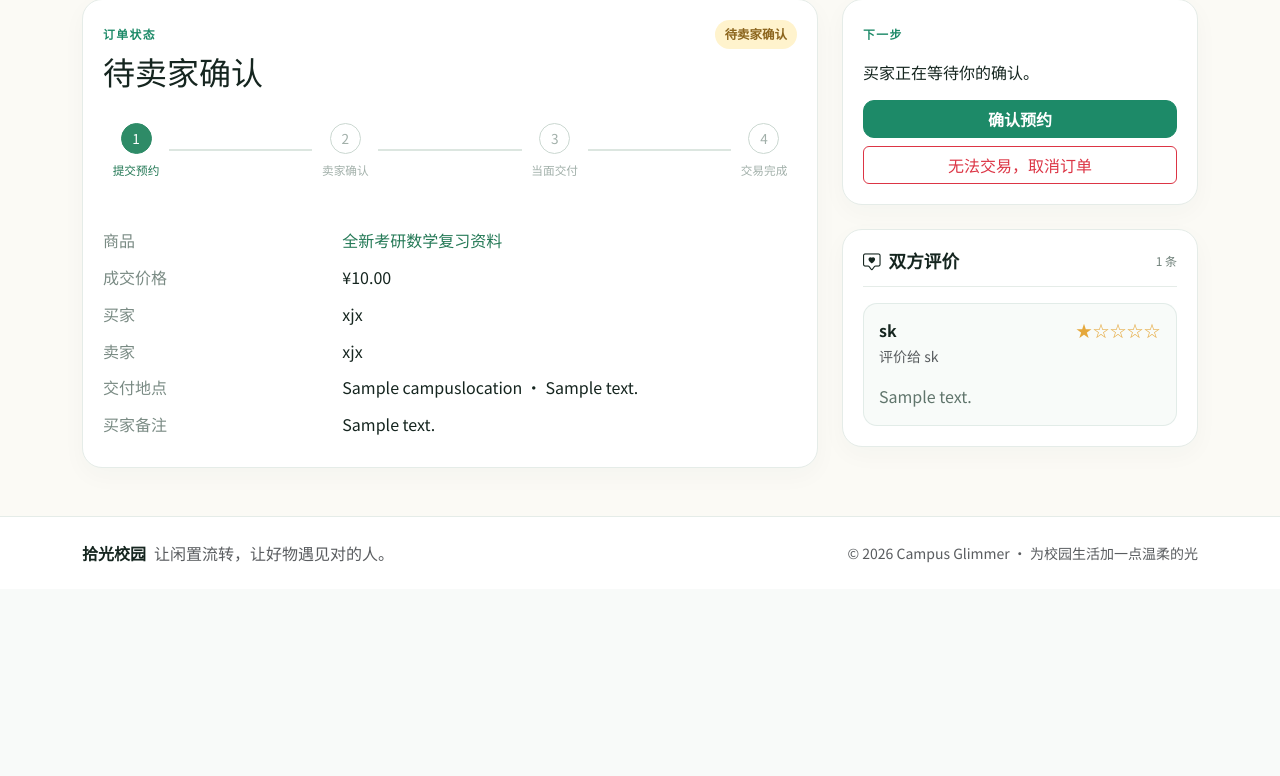
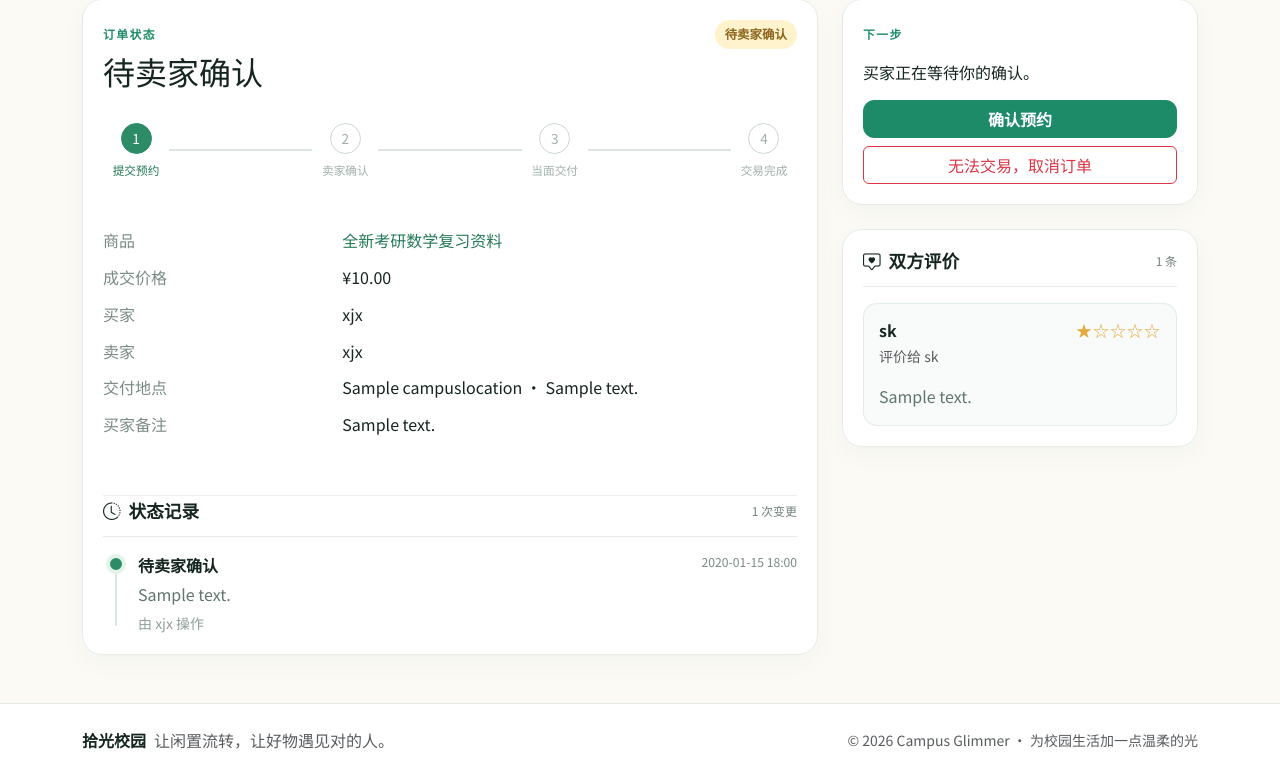
Before and after one commit to strawberry-little-bear/campus_glimmer, a Django app: page /listings/order/1/ in a window 1280 px wide. Shown: the part 251-1027 px from the top of the page. Before the commit the page ends 814 px from the top, so only its background shows below. Run offline with Django 5.2, Linux system fonts and the light colour scheme; a user stored in the database is signed in; data comes from the database, SQL or seed files in the repository; tables that the repository leaves empty hold one stand-in row (values such as "Sample post").

Commit message:
记录订单状态变化与交易时间线

```diff
--- a/listings/models.py
+++ b/listings/models.py
@@ -167,6 +167,32 @@ class Order(models.Model):
         return f'{self.item.title} · {self.get_status_display()}'
 
 
+class OrderEvent(models.Model):
+    STATUS_CHOICES = Order.STATUS_CHOICES
+
+    order = models.ForeignKey(Order, on_delete=models.CASCADE, related_name='events', verbose_name='订单')
+    actor = models.ForeignKey(
+        User, on_delete=models.SET_NULL, null=True, blank=True,
+        related_name='order_events', verbose_name='操作人',
+    )
+    from_status = models.CharField('原状态', max_length=20, blank=True)
+    to_status = models.CharField('目标状态', max_length=20, choices=STATUS_CHOICES)
+    note = models.CharField('事件说明', max_length=200, blank=True)
+    created_at = models.DateTimeField('发生时间', auto_now_add=True)
+
+    class Meta:
+        verbose_name = '订单状态记录'
+        verbose_name_plural = '订单状态记录'
+        ordering = ['created_at', 'id']
+        indexes = [
+            models.Index(fields=['order', 'created_at']),
+        ]
+
+    def __str__(self):
+        return f'{self.order.item.title} · {self.get_to_status_display()}'
+
+
+
 class BrowsingHistory(models.Model):
     user = models.ForeignKey(User, on_delete=models.CASCADE, related_name='browsing_history', verbose_name='用户')
     item = models.ForeignKey(Item, on_delete=models.CASCADE, related_name='view_history', verbose_name='商品')
--- a/listings/views.py
+++ b/listings/views.py
@@ -10,7 +10,7 @@ from django.utils import timezone
 from django.utils.http import url_has_allowed_host_and_scheme
 
 from .forms import ItemForm, ItemImageFormSet, OrderForm, RatingForm, ReportForm
-from .models import BrowsingHistory, CampusLocation, Category, Favorite, Item, Order, Rating, Report
+from .models import BrowsingHistory, CampusLocation, Category, Favorite, Item, Order, OrderEvent, Rating, Report
 from .recommendations import get_recommendations
 
 
@@ -167,6 +167,10 @@ def create_order(request, item_id):
                     order.agreed_price = locked_item.price
                     order.meeting_location = order.meeting_location or locked_item.location
                     order.save()
+                    OrderEvent.objects.create(
+                        order=order, actor=request.user, to_status=order.status,
+                        note='买家发起交易预约',
+                    )
                     locked_item.status = 'reserved'
                     locked_item.save(update_fields=['status', 'updated_at'])
             except IntegrityError:
@@ -189,6 +193,7 @@ def order_detail(request, order_id):
     my_rating = Rating.objects.filter(order=order, rater=request.user).first()
     rating_form = RatingForm() if order.status == 'completed' and not my_rating else None
     ratings = order.ratings.select_related('rater', 'ratee').all()
+    events = order.events.select_related('actor').all()
     return render(request, 'listings/order_detail.html', {
         'order': order,
         'title': '交易订单',
@@ -196,6 +201,7 @@ def order_detail(request, order_id):
         'my_rating': my_rating,
         'rating_form': rating_form,
         'ratings': ratings,
+        'events': events,
     })
 
 
@@ -255,8 +261,22 @@ def update_order_status(request, order_id):
         seller_can_update = request.user == order.seller and target_status in transitions.get(order.status, set())
         buyer_can_update = request.user == order.buyer and target_status in {'completed', 'cancelled'}
         if seller_can_update or buyer_can_update:
+            previous_status = order.status
             order.status = target_status
             order.save(update_fields=['status', 'updated_at'])
+            event_notes = {
+                'confirmed': '卖家确认了交易预约',
+                'meeting': '卖家将订单推进到当面交付',
+                'completed': '双方确认交易已完成',
+                'cancelled': '订单被取消，商品恢复为在售',
+            }
+            OrderEvent.objects.create(
+                order=order,
+                actor=request.user,
+                from_status=previous_status,
+                to_status=target_status,
+                note=event_notes.get(target_status, '订单状态已更新'),
+            )
             if target_status == 'cancelled':
                 order.item.status = 'available'
                 order.item.save(update_fields=['status', 'updated_at'])
--- a/static/css/style.css
+++ b/static/css/style.css
@@ -238,3 +238,53 @@ a { color: inherit; text-decoration: none; }
 }
 .seller-rating-summary strong { color: #8c651d; font-size: 1rem; }
 .seller-rating-empty { color: #87968f; font-size: .82rem; }
+
+
+.order-timeline {
+    padding-top: 4px;
+    border-top: 1px solid rgba(31, 102, 77, .1);
+}
+.timeline-list {
+    position: relative;
+    margin: 0;
+    padding: 0 0 0 8px;
+    list-style: none;
+}
+.timeline-list::before {
+    position: absolute;
+    top: 8px;
+    bottom: 8px;
+    left: 12px;
+    width: 2px;
+    content: '';
+    background: #dce6e0;
+}
+.timeline-item {
+    position: relative;
+    display: flex;
+    gap: 16px;
+    padding: 0 0 18px 0;
+}
+.timeline-item:last-child { padding-bottom: 0; }
+.timeline-dot {
+    z-index: 1;
+    width: 10px;
+    height: 10px;
+    flex: 0 0 auto;
+    margin: 5px 0 0 0;
+    border: 2px solid #a8bbb1;
+    border-radius: 50%;
+    background: #fff;
+}
+.timeline-item.is-current .timeline-dot {
+    width: 12px;
+    height: 12px;
+    margin-left: -1px;
+    border-color: #2e8b67;
+    background: #2e8b67;
+    box-shadow: 0 0 0 4px #e3f3e9;
+}
+.timeline-content { flex: 1; min-width: 0; }
+.timeline-content time { color: #7b8b84; font-size: .76rem; }
+.timeline-content p { margin-top: 5px; color: #60756c; }
+.timeline-content small { color: #91a098; }
--- a/templates/listings/order_detail.html
+++ b/templates/listings/order_detail.html
@@ -57,6 +57,20 @@
                 {% if my_rating.comment %}<p class="rating-own-comment mt-3 mb-0">“{{ my_rating.comment|linebreaksbr }}”</p>{% endif %}
             </div>
             {% endif %}
+
+            {% if events %}
+            <section class="order-timeline mt-5">
+                <div class="card-section-heading"><h2><i class="bi bi-clock-history me-2"></i>状态记录</h2><span>{{ events|length }} 次变更</span></div>
+                <ol class="timeline-list mt-3">
+                    {% for event in events %}
+                    <li class="timeline-item {% if forloop.last %}is-current{% endif %}">
+                        <span class="timeline-dot"></span>
+                        <div class="timeline-content"><div class="d-flex flex-wrap justify-content-between gap-2"><strong>{{ event.get_to_status_display }}</strong><time>{{ event.created_at|date:'Y-m-d H:i' }}</time></div><p class="mb-1">{{ event.note }}</p><small>{% if event.actor %}由 {{ event.actor.username }} 操作{% else %}系统记录{% endif %}</small></div>
+                    </li>
+                    {% endfor %}
+                </ol>
+            </section>
+            {% endif %}
         </section>
     </div>
 
```
Also changed, not shown: listings/admin.py (+10 -1 lines), listings/tests.py (+16 -1 lines), README.md, listings/migrations/0009_orderevent.py (added), listings/migrations/0010_alter_orderevent_to_status.py (added).
